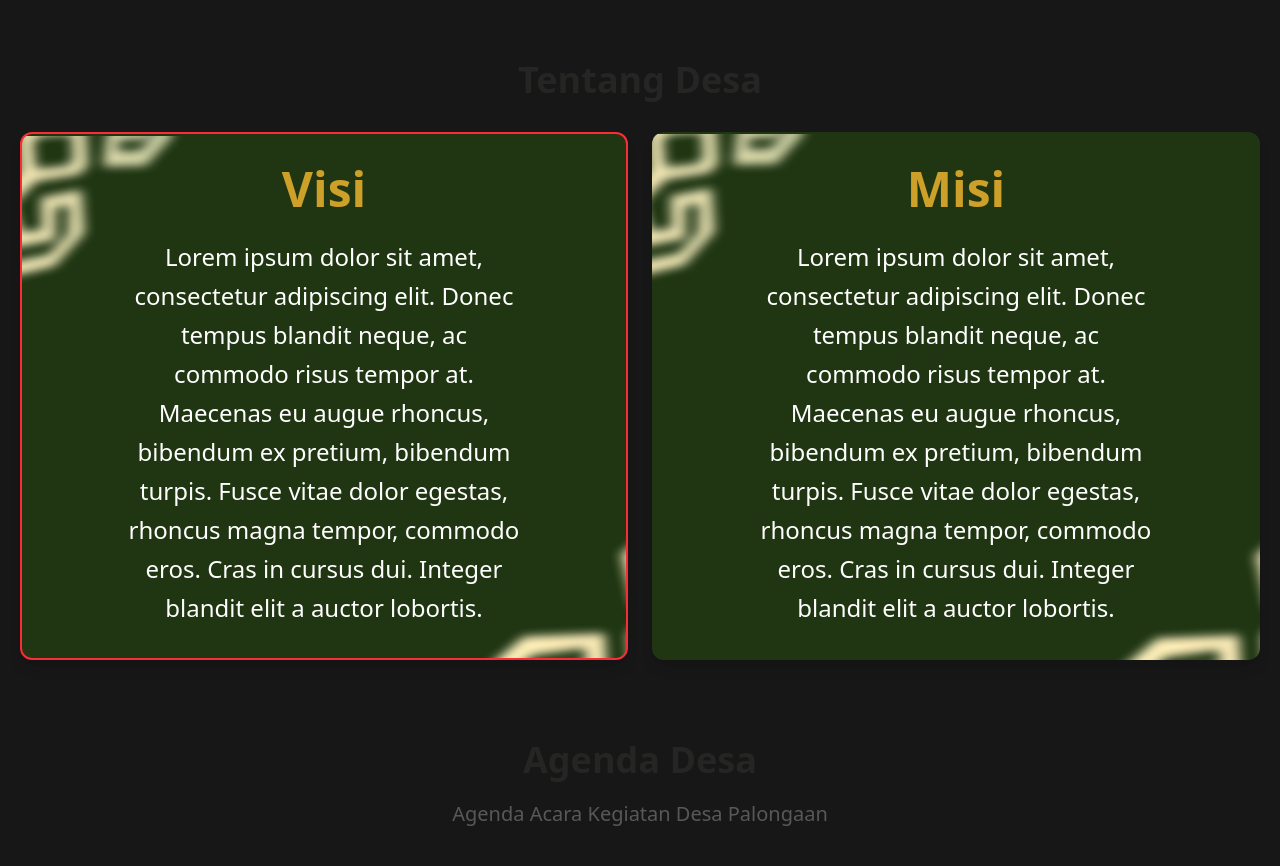
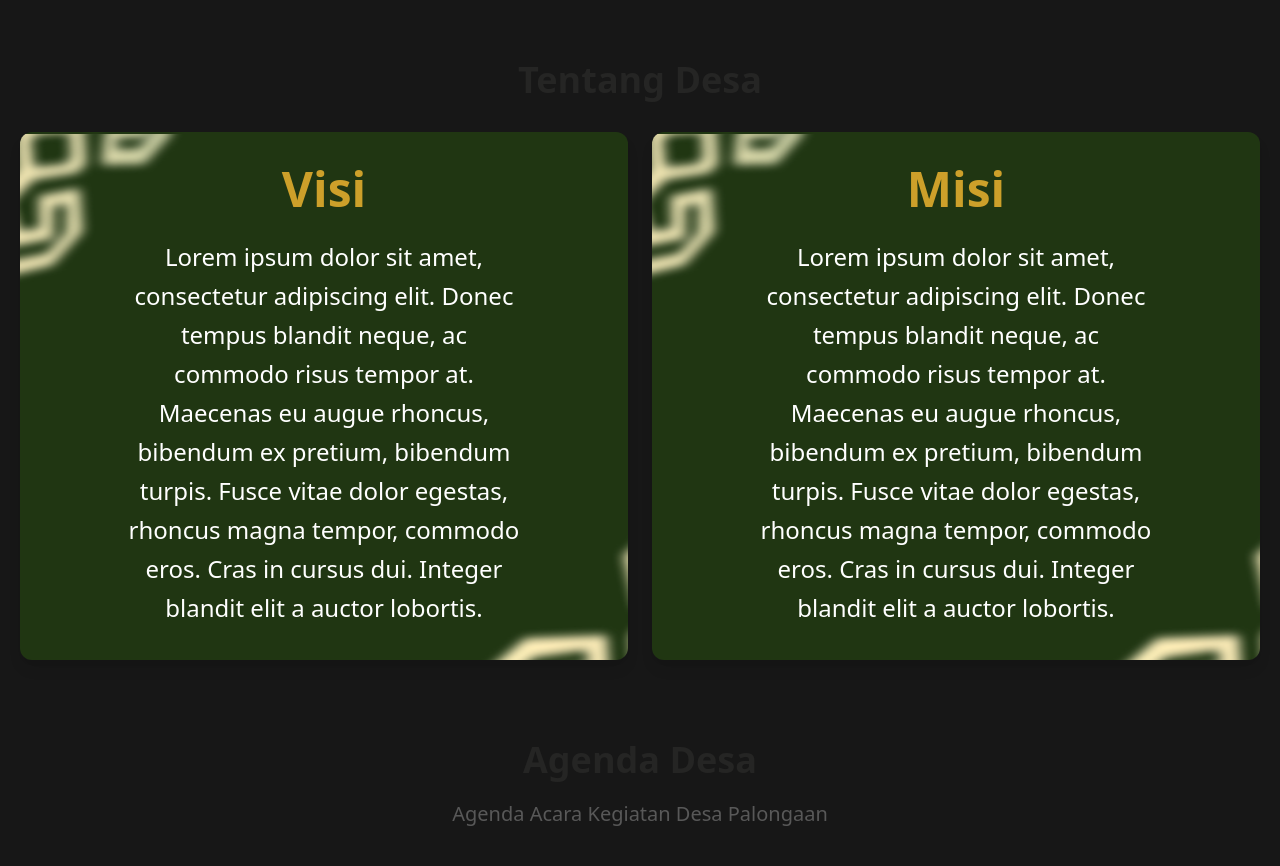
Before and after one commit to awankita/LandingPagePalongaan, a Next.js app: page / in a window 1280 px wide. Shown: the part 780-1646 px from the top of the page. Built offline with nearby package versions, Linux system fonts and the light colour scheme.

Commit message:
fix: remove guide line

```diff
--- a/app/components/tentang/TentangSection.tsx
+++ b/app/components/tentang/TentangSection.tsx
@@ -8,7 +8,7 @@ export default function TentangSection() {
                 {/* Card Visi */}
                 <div className="flex-1 min-w-[90vw] md:min-w-[300px] max-w-[1050px] w-full">
                     <div
-                        className="border-red-500 border-2 h-[340px] md:h-[528px] bg-cover bg-center rounded-xl shadow-lg flex flex-col items-center justify-center text-white font-medium p-4 md:p-6"
+                        className="h-[340px] md:h-[528px] bg-cover bg-center rounded-xl shadow-lg flex flex-col items-center justify-center text-white font-medium p-4 md:p-6"
                         style={{ backgroundImage: "url('aboutCardResized.png')" }}
                     >
                         <h2 className="text-3xl md:text-5xl font-bold text-[#CDA02A]">Visi</h2>
```
